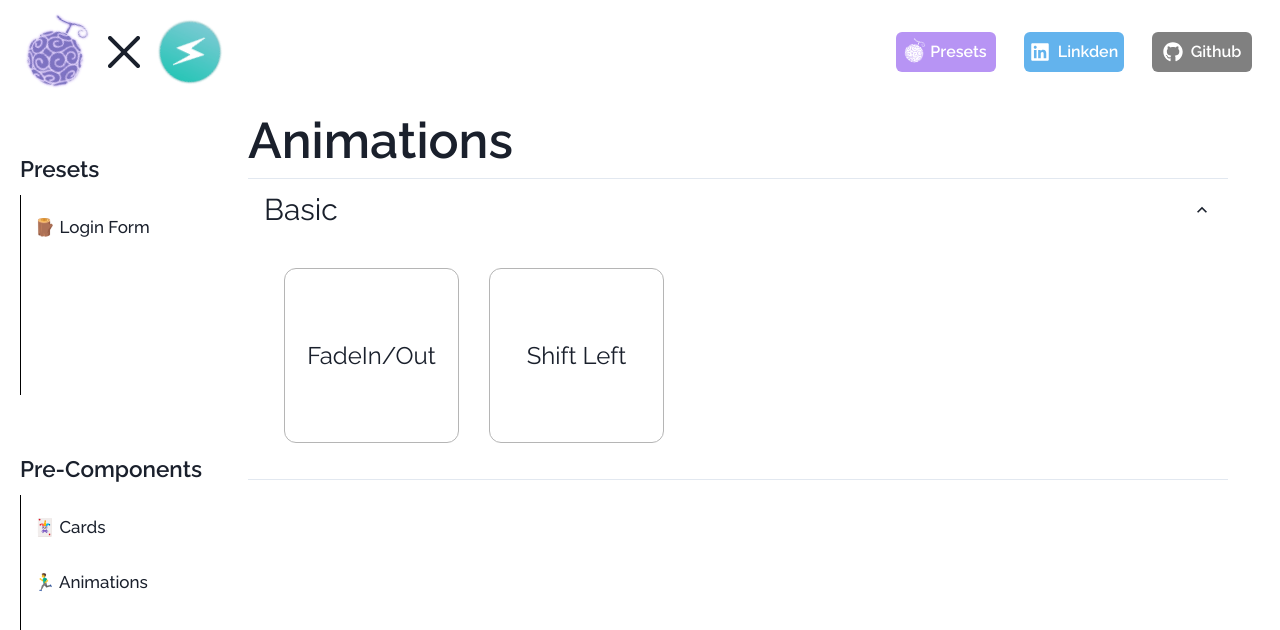
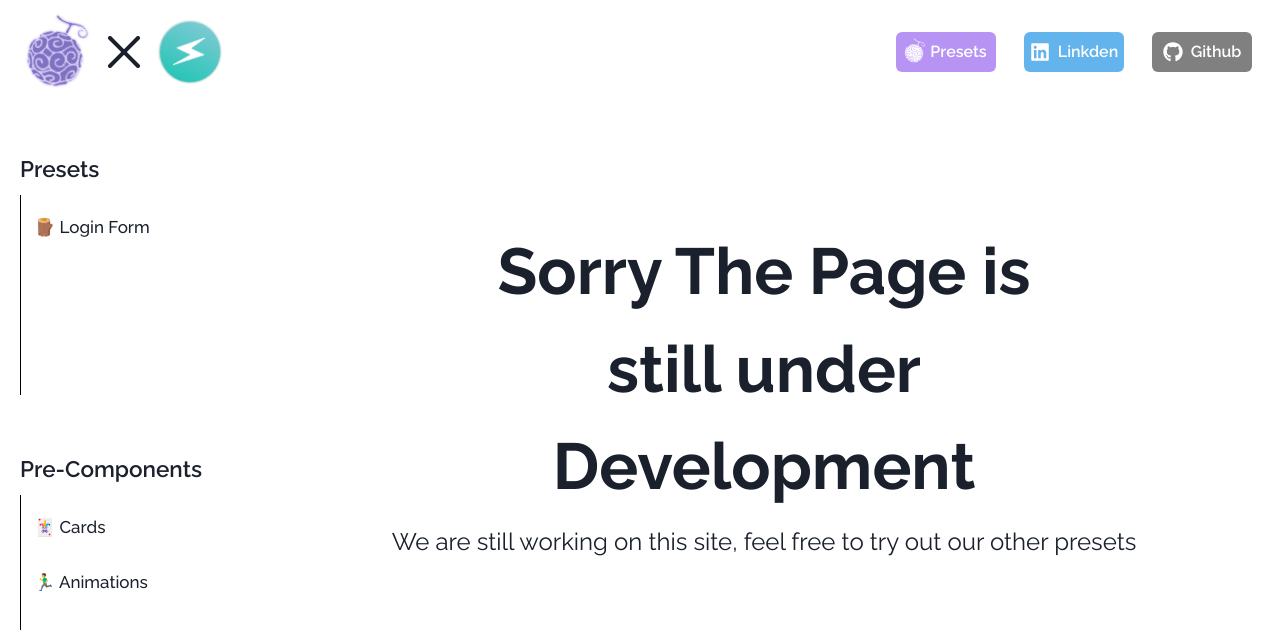
Before and after one commit to AdminForIinRange/personaluicompnextjschakraui, a Next.js app: page /components/animations in a window 1280 px wide. Shown: the top 630 px of the page. Built offline with nearby package versions, Linux system fonts and the light colour scheme.

Commit message:
major reforms

```diff
--- /dev/null
+++ b/src/components/DevlopmentNotice/DevelopmenttInProgress.jsx
@@ -0,0 +1,51 @@
+"use client";
+import {
+  HStack,
+  Button,
+  Text,
+  MenuButton,
+  Menu,
+  MenuList,
+  MenuItem,
+  Spacer,
+  ButtonGroup,
+  useMediaQuery,
+  Box,
+  VStack,
+} from "@chakra-ui/react";
+
+const DevelopmentInProgress = () => {
+  return (
+    <>
+      <VStack justify={"center"} align={"center"} p={"20px"}>
+        <HStack
+          justify={"center"}
+          align={"center"}
+          w={["90%", "90%", "80%", "60%"]}
+          mt={"100px"}
+        >
+          <Text
+            fontSize={["35px", "45px", "45px", "65px"]}
+            fontWeight={700}
+            textAlign={"center"}
+            fontFamily={"Raleway"}
+          >
+            Sorry The Page is still under Development
+          </Text>
+        </HStack>
+        <Text
+          fontSize={["15px", "24px", "24px", "24px"]}
+          textAlign={"center"}
+          fontFamily={"Raleway"}
+        >
+          We are still working on this site, feel free to try out our other presets
+        </Text>
+
+        <HStack justify={"center"} align={"center"} mt={"50px"}></HStack>
+      </VStack>
+    </>
+  );
+};
+
+
+export default DevelopmentInProgress;
--- a/src/components/presets/Animations.jsx
+++ b/src/components/presets/Animations.jsx
@@ -1,165 +1,10 @@
-import {
-  FormLabel,
-  Input,
-  Accordion,
-  AccordionItem,
-  AccordionButton,
-  AccordionPanel,
-  AccordionIcon,
-  HStack,
-  VStack,
-  Checkbox,
-  Button,
-  Divider,
-  Text,
-  Box,
-} from "@chakra-ui/react";
+import React from 'react'
+import DevelopmentInProgress from '../DevlopmentNotice/DevelopmenttInProgress'
+
 const Animations = () => {
+  return (
+    <>  <DevelopmentInProgress /> </>
+  )
+}
 
-
-
-  const AnimationsDataSet = [
-    {
-      title: "Expand",
-      code: `scale(1.05)`,
-    },
-    { title: "FadeIn/Out", code: `0` },
-    { title: "Left Shift", code: `5px` },
-    { title: "Right Shift", code: `5px` },
-  ];
-
-  return (
-    <>
-      <HStack
-        h={"100%"}
-        w={"100%"}
-        justify={["center", "center", "left", "left", "left"]}
-        align={"center"}
-      >
-        <Accordion defaultIndex={[0]} allowMultiple w={"95%"} h={"100%"}>
-          <Text
-            fontSize={"50"}
-            fontWeight={"600"}
-            align={["center", "center", "left", "left", "left"]}
-          >
-            Animations
-          </Text>
-          <AccordionItem>
-            <h2>
-              <AccordionButton>
-                <Box as="span" flex="1" textAlign="left">
-                  <Text fontSize={"30"} fontWeight={"400"}>
-                    Basic
-                  </Text>
-                </Box>
-                <AccordionIcon />
-              </AccordionButton>
-            </h2>
-            <AccordionPanel pb={4}>
-              <HStack
-                ml={["0px", "0px", "20px", "20px", "20px"]}
-                mb={["0px", "0px", "20px", "20px", "20px"]}
-                flexWrap={"wrap"}
-                mt={"20px"}
-                align={"start"}
-                justify={["center", "center", "left", "left", "left"]}
-                h={"100%"}
-                w={"100%"}
-                gap={["10px", "10px", "20px", "20px", "30px"]}
-              >
-                {AnimationsDataSet.map(({ title }, index) => {
-                  <Box
-                    key={index}
-                    transition="transform, 0.3s ease-in-out"
-                    _hover={{
-                      transform: "scale(1.06)",
-
-                    }}
-                    w={"175px"}
-                    h={"175px"}
-                    border={"1.8px solid #B5B5B5"}
-                    rounded={"xl"}
-                    p={"3"}
-                  >
-                    <HStack
-                      w={"100%"}
-                      h={"100%"}
-                      justify={"center"}
-                      align={"center"}
-                    >
-                      <VStack
-                        w={"100%"}
-                        h={"100%"}
-                        justify={"center"}
-                        align={"center"}
-                      >
-                        <Text fontSize={"24"}>{title}</Text>
-                      </VStack>
-                    </HStack>
-                  </Box>;
-                })}
-                <Box
-                  transition="transform, 0.3s ease-in-out"
-                  _hover={{
-                    opacity: 0,
-                  }}
-                  w={"175px"}
-                  h={"175px"}
-                  border={"1.8px solid #B5B5B5"}
-                  rounded={"xl"}
-                  p={"3"}
-                >
-                  <HStack
-                    w={"100%"}
-                    h={"100%"}
-                    justify={"center"}
-                    align={"center"}
-                  >
-                    <VStack
-                      w={"100%"}
-                      h={"100%"}
-                      justify={"center"}
-                      align={"center"}
-                    >
-                      <Text fontSize={"24"}>FadeIn/Out</Text>
-                    </VStack>
-                  </HStack>
-                </Box>
-
-                <Box
-                  transition="transform, 0.3s ease-in-out"
-                  _hover={{
-                    marginLeft: "5px",
-                  }}
-                  w={"175px"}
-                  h={"175px"}
-                  border={"1.8px solid #B5B5B5"}
-                  rounded={"xl"}
-                  p={"3"}
-                >
-                  <HStack
-                    w={"100%"}
-                    h={"100%"}
-                    justify={"center"}
-                    align={"center"}
-                  >
-                    <VStack
-                      w={"100%"}
-                      h={"100%"}
-                      justify={"center"}
-                      align={"center"}
-                    >
-                      <Text fontSize={"24"}>Shift Left</Text>
-                    </VStack>
-                  </HStack>
-                </Box>
-              </HStack>
-            </AccordionPanel>
-          </AccordionItem>
-        </Accordion>
-      </HStack>
-    </>
-  );
-};
-
-export default Animations;
+export default Animations
```
